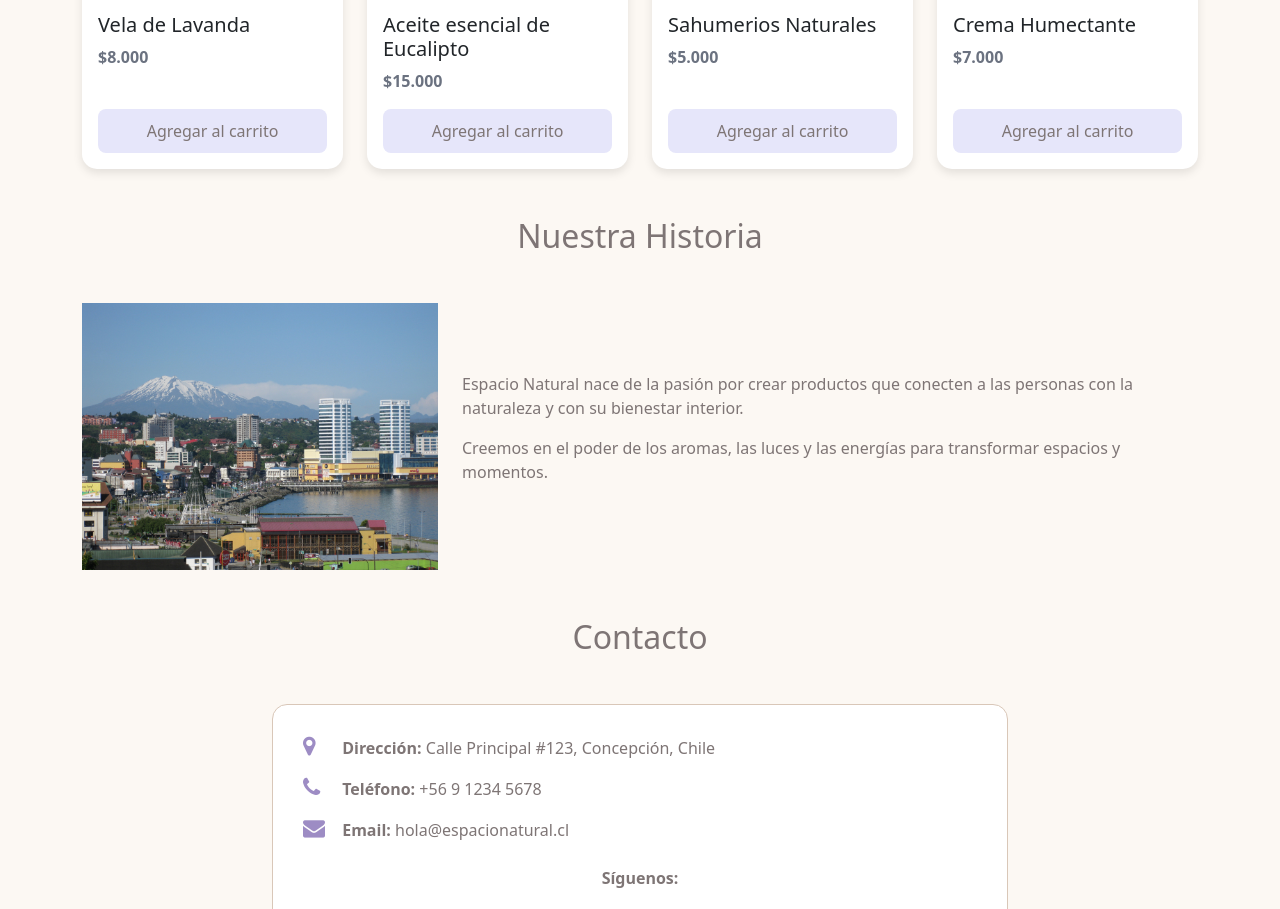
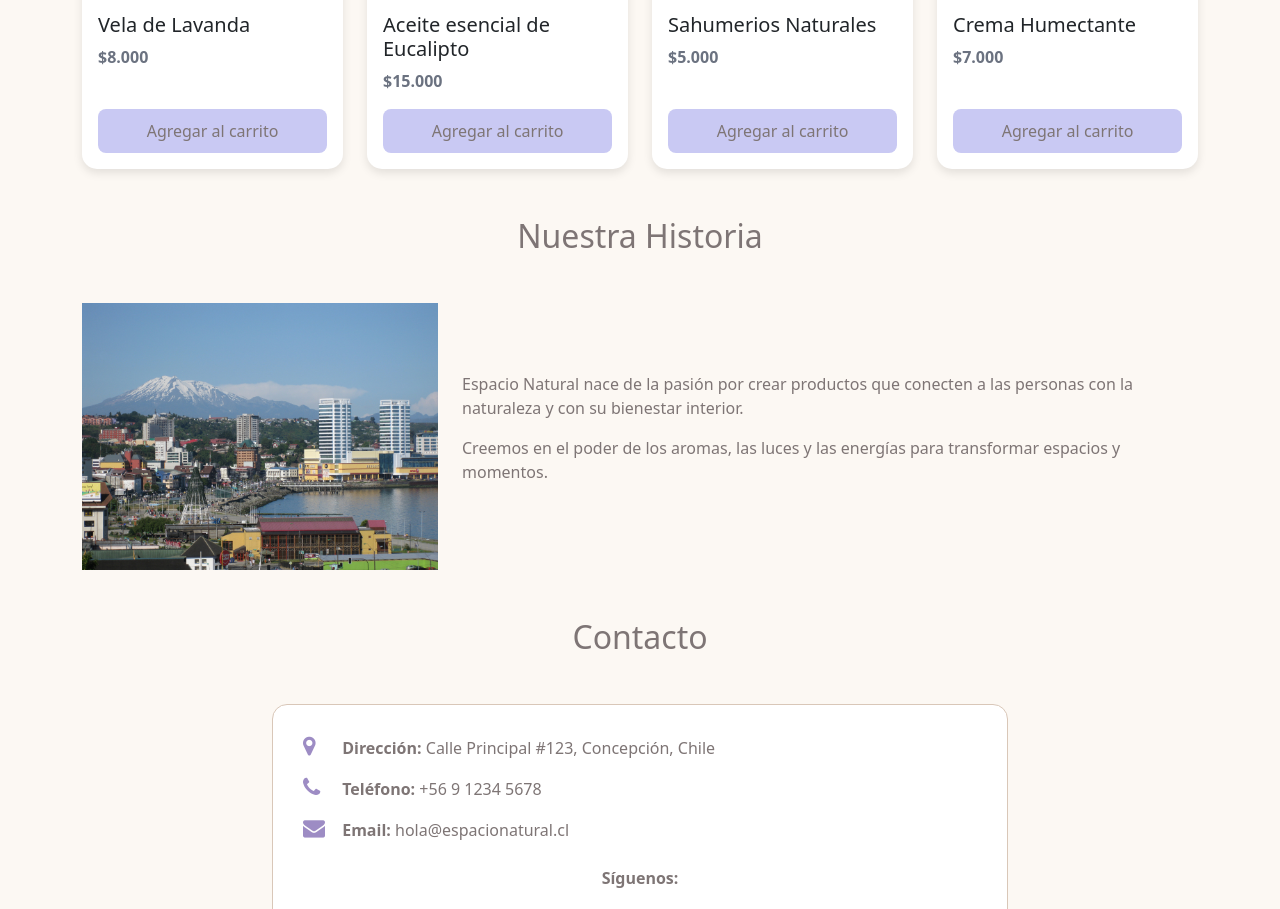
Before and after one commit to barbiiegallardoa/ecomerce-frontend-m2, a plain HTML site: page index.html in a window 1280 px wide. Shown: the part 827-1736 px from the top of the page. Drawn offline with nearby package versions, Linux system fonts and the light colour scheme.

Commit message:
Ultimos ajustes y finalizacion

```diff
--- a/index.html
+++ b/index.html
@@ -14,7 +14,7 @@
     <style>
         :root {
             --color-crema: #fcf8f3;
-            --color-lavanda: #e6e6fa;
+            --color-lavanda: #c9c9f3;
             --color-verde-agua: #d1fae5;
             --color-terroso: #d9c7b8;
             --color-texto: #7e7575;
```
